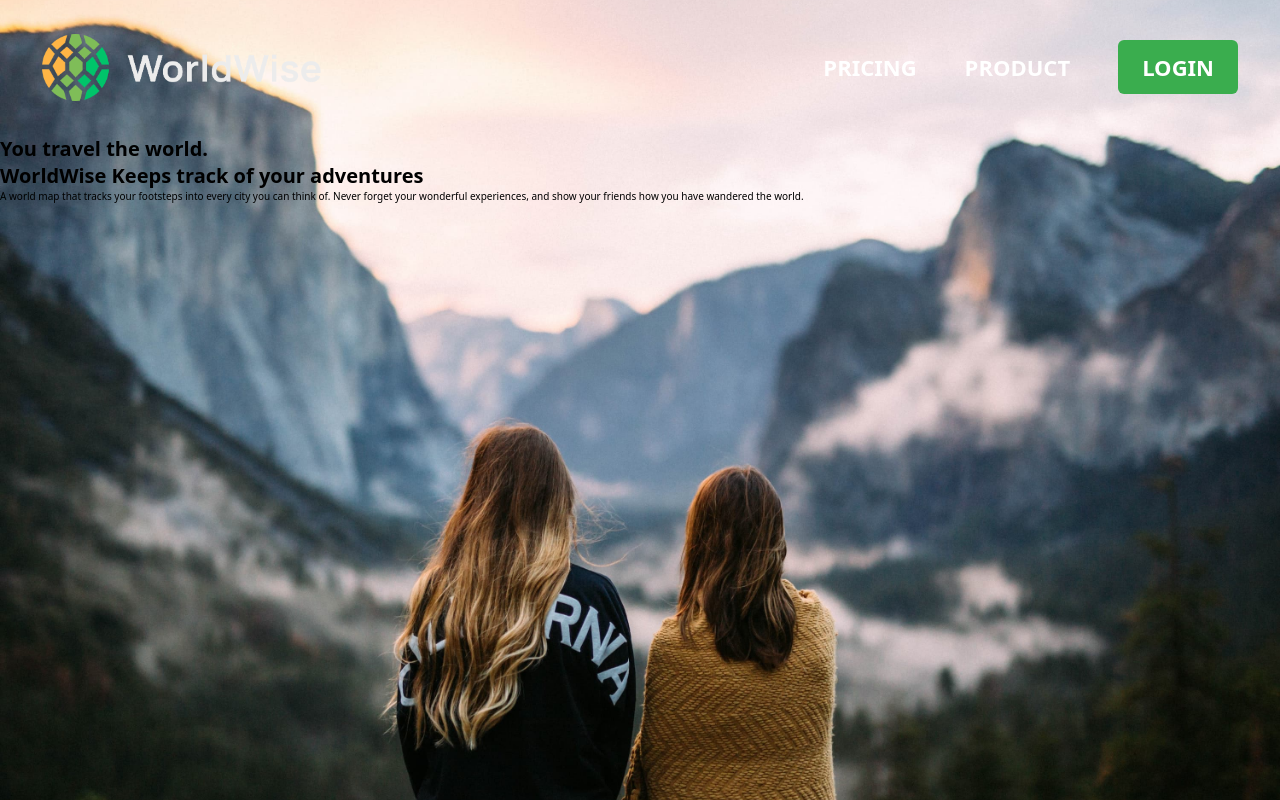
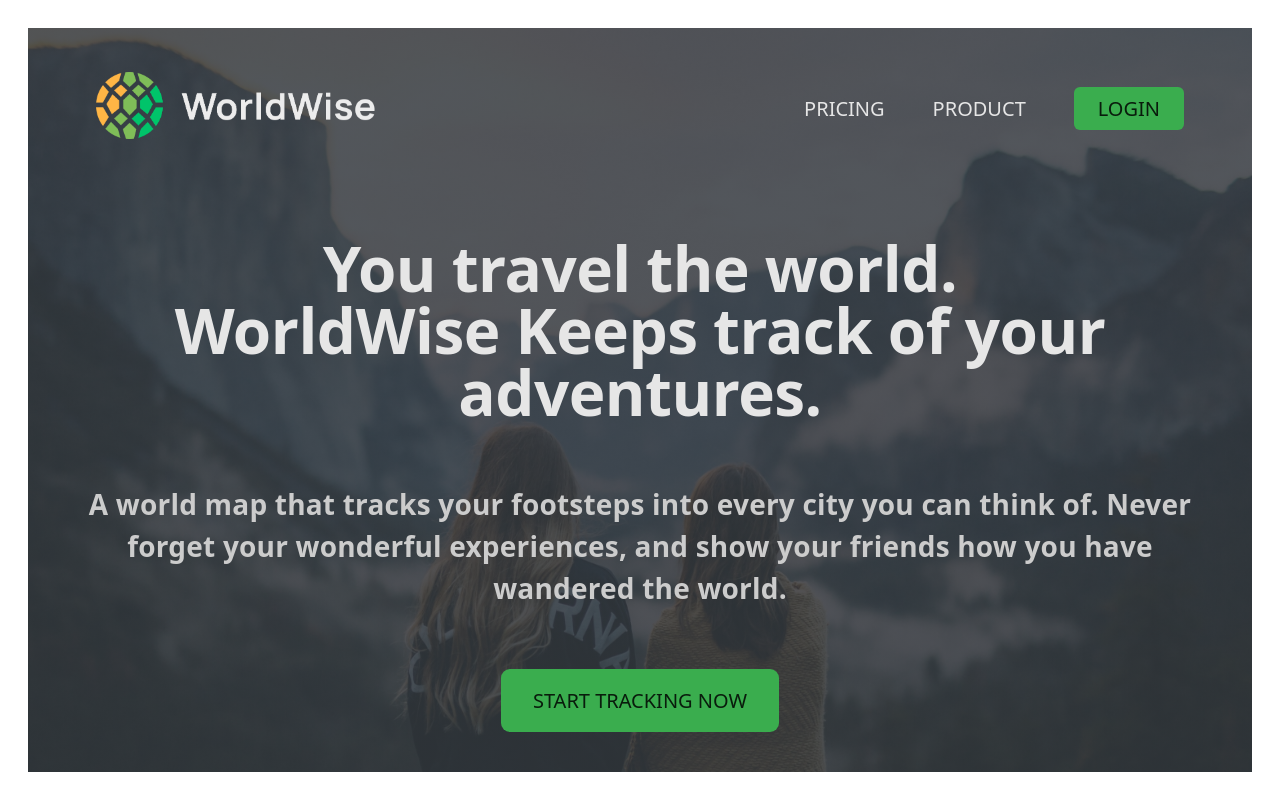
Before and after one commit to Sophianx234/worldWise, a React (Vite) app: page / in a window 1280 px wide. Built offline with nearby package versions, Linux system fonts and the light colour scheme.

Commit message:
build homepage

```diff
--- /dev/null
+++ b/src/components/Button.jsx
@@ -0,0 +1,10 @@
+import styles from './Button.module.css'
+function Button({children, onclick, type}) {
+    return (
+        <button className={`${type} ${styles.btn}`} onClick={onclick}>
+            {children}
+        </button>
+    )
+}
+
+export default Button
--- /dev/null
+++ b/src/components/Button.module.css
@@ -0,0 +1,18 @@
+
+.primary{
+    background-color: var(--green-color-primary);
+}
+
+.btn{
+    text-transform: uppercase;
+    /* color: #2a2d24; */
+    color: #091c0c;
+
+    border: none;
+    padding: 1.8rem 3.2rem;
+    font-size: 2rem;
+    background-color: var(--green-color-primary);
+    font-weight: 500;
+    border-radius: .9rem;
+    cursor: pointer;
+}
--- a/src/components/pageNav.jsx
+++ b/src/components/pageNav.jsx
@@ -3,7 +3,9 @@ import styles from './pageNav.module.css'
 function PageNav() {
     return (
         <nav className={styles.nav}>
-            <img src="/logo.png" alt="dksldf" />
+            <NavLink to='/'>
+                <img src="/logo.png" alt="dksldf" />
+            </NavLink>
             <ul>
                     <li>
                 <NavLink to='pricing'>
--- a/src/components/pageNav.module.css
+++ b/src/components/pageNav.module.css
@@ -2,7 +2,7 @@
     display: flex;
     align-items: center;
     justify-content: space-between;
-    padding: 3.4rem 4.2rem;
+    padding: 4.4rem 6.8rem;
 }
 
 .nav img{
@@ -18,21 +18,25 @@
 }
 
 
-.btn{
-    background-color: var(--green-color-primary);
-    padding: 1.2rem 2.4rem;
-    border-radius: .6rem;
-}
 
-.nav li a {
+.nav  a {
     text-decoration: none;
-    font-size: 2.2rem;
-    font-weight: 700;
-    color: #fff;
+    font-size: 2rem;
+    font-weight: 500;
+    color: #e6e6e6;
     text-transform: uppercase;
 }
 
 
-a:visited{
-    color: var(--green-color-primary);
+
+.btn{
+    background-color: var(--green-color-primary);
+    padding: .8rem 2.4rem;
+    border-radius: .6rem;
+
 }
+
+.btn a{
+    color: #091c0c;
+    font-weight: 480;
+}
--- a/src/pages/Homepage.jsx
+++ b/src/pages/Homepage.jsx
@@ -1,4 +1,5 @@
 
+import Button from '../components/Button'
 import PageNav from '../components/pageNav'
 import styles from './Homepage.module.css'
 function Homepage() {
@@ -6,10 +7,12 @@ function Homepage() {
         <div className={styles.homepage}>
 
             <PageNav/>
+            <section>
 
-            <h1>You travel the world. <br /> WorldWise Keeps track of your adventures</h1>
-            <p>A world map that tracks your footsteps into every city you can think of. Never forget your wonderful experiences, and show your friends how you have wandered the world.</p>
-
+            <h1>You travel the world. <br /> WorldWise Keeps track of your adventures.</h1>
+            <p className={styles.homepageContainer}>A world map that tracks your footsteps into every city you can think of. Never forget your wonderful  experiences, and show your friends how you have wandered the world.</p>
+                <Button>Start Tracking Now</Button>
+            </section>
 
         </div>
     )
--- a/src/pages/Homepage.module.css
+++ b/src/pages/Homepage.module.css
@@ -1,7 +1,38 @@
 .homepage{
-    background: url(/bg.jpg);
-    height: 100vh;
+    /* background: linear-gradient(rgba(0, 0, 0, 0.658),rgba(0,0,0, 0.658)) ,url(/bg.jpg); */
+    background: linear-gradient(rgb(52, 58, 64,.850),rgb(52, 58, 64,.850)) ,url(/bg.jpg);
+    height: calc(100vh - 2*2.8rem);
     background-position: center;
     background-size: cover;
     background-color: black;
+    margin: 2.8rem;
 }
+
+.homepage h1{
+    font-size: 6.2rem;
+    text-align: center;
+    line-height: 1;
+    letter-spacing: -.5px;
+    color: #e6e6e6;
+}
+
+.homepage p{
+    font-size: 2.8rem;
+    text-align: center;
+    color: #cccccc;
+    font-weight: 600;
+    padding-top: 6.8rem;
+    padding: 6rem;
+    line-height: 1.5;
+    letter-spacing: .2px;
+}
+
+.homepage section {
+    margin-top: 4.8rem;
+    text-align: center;
+}
+
+.homepageContainer{
+    max-width: 128rem;
+    margin: 0 auto;
+}
```
